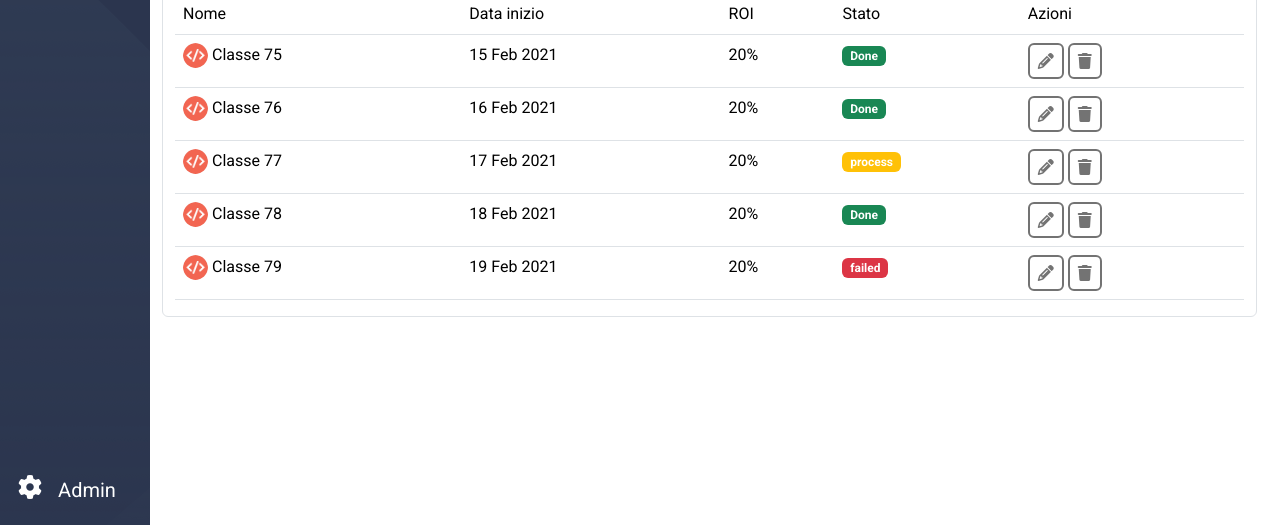
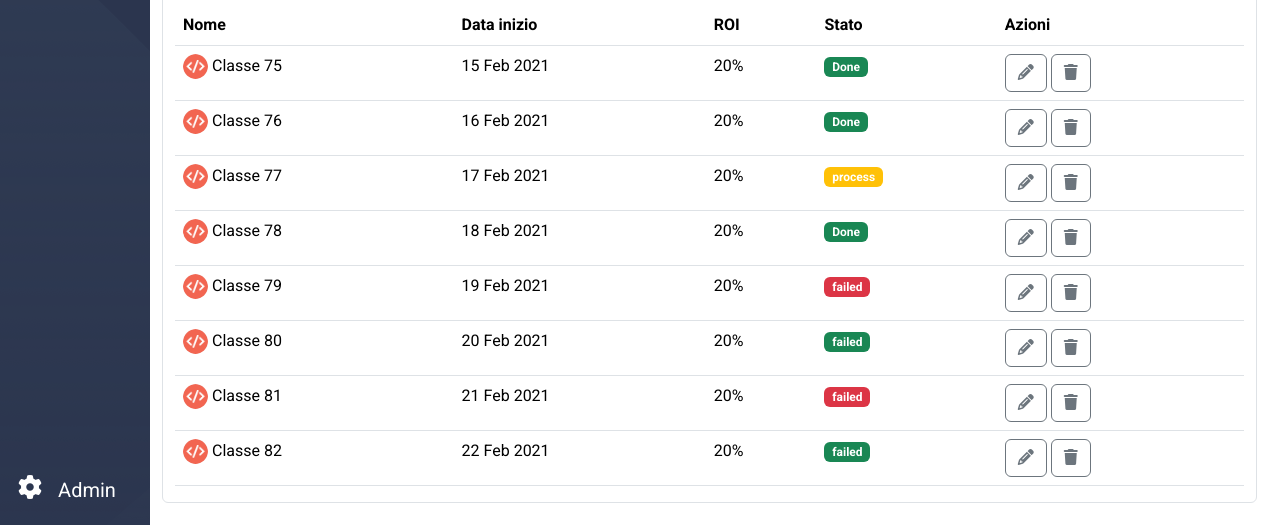
Before and after one commit to JacopoLombardi/html-css-bootstrap-dashboard, a plain HTML site: page index.html in a window 1280 px wide. Shown: the part 275-800 px from the top of the page. Drawn offline with nearby package versions, Linux system fonts and the light colour scheme.

Commit message:
[add] finished table Prossime-Classi

```diff
--- a/css/style.css
+++ b/css/style.css
@@ -144,9 +144,12 @@ img{
    border: 2px solid rgb(115, 115, 115);
 }
 
-
-
-
+#prossime-classi table thead th:nth-child(2),
+#prossime-classi table tbody td:nth-child(2),
+#prossime-classi table thead th:nth-child(3),
+#prossime-classi table tbody td:nth-child(3){
+   display: none;
+}
 
 
 
@@ -180,6 +183,15 @@ img{
    }
 
 
+   /* PROSSIME-CLASSI */
+   /* TABLE */
+   #prossime-classi table thead tr th:nth-child(3),
+   #prossime-classi table tbody tr td:nth-child(3){
+      display: table-cell;
+   }
+
+
+
 
 
 
@@ -190,11 +202,20 @@ img{
 
 
 
+
+
+
+
 @media(min-width:992px){
 
    /* UTILITY PER LE APPARIZIONI SU DESK*/
    ._hidden_mobile_and_tablet{
       display: block !important;
+   }
+
+   #prossime-classi table thead tr th:nth-child(2),
+   #prossime-classi table tbody tr td:nth-child(2){
+      display: table-cell;
    }
 
 
--- a/index.html
+++ b/index.html
@@ -34,7 +34,7 @@
                      <img class="_desk  _hidden_mobile_and_tablet  me-3  d-none" src="img/logo.svg" alt="">
                   </div>
 
-                  <div class="_box_input  d-flex  justify-content-cente">
+                  <div class="_box_input  d-flex  flex-grow-1">
                      <div class="d-flex  align-items-center">
                         <i class="fs-5  fa-solid fa-magnifying-glass"></i>
                      </div>
@@ -127,21 +127,19 @@
             <div class="custom_container  d-flex  justify-content-center">
                <div class="row  d-flex  flex-column  border  rounded-2  w-100">
 
-                  <div class="col  bg-light border-bottom">
-                     <h1 class="fs-2">Prossime classi</h1>
-                  </div>
+                  <h2 class="fs-3  py-2  bg-light  border-bottom">Prossime classi</h2>
 
                   <!-- TABLE -->
                   <div class="col">
-                     <table class="table">
+                     <table class="table table-hover">
                         <!-- T_HEAD -->
                         <thead>
                            <tr>
-                              <th>Nome</th>
-                              <th>Data inizio</th>
-                              <th>ROI</th>
-                              <th>Stato</th>
-                              <th>Azioni</th>
+                              <th><strong>Nome</strong></th>
+                              <th><strong>Data inizio</strong></th>
+                              <th><strong>ROI</strong></th>
+                              <th><strong>Stato</strong></th>
+                              <th><strong>Azioni</strong></th>
                            </tr>
                         </thead>
                         <!-- T_BODY -->
@@ -151,9 +149,9 @@
                               <td>15 Feb 2021</td>
                               <td>20%</td>
                               <td><span class="badge text-bg-success">Done</span></td>
-                              <td class="_icon">
-                                 <i class="fa-solid fa-pencil  rounded-2  p-2"></i>
-                                 <i class="fa-solid fa-trash  rounded-2  p-2"></i>
+                              <td>
+                                 <button type="button" class="btn btn-outline-secondary"><i class="fa-solid fa-pencil"></i></button>
+                                 <button type="button" class="btn btn-outline-secondary"><i class="fa-solid fa-trash"></i></button>
                               </td>
                            </tr>
 
@@ -162,9 +160,9 @@
                               <td>16 Feb 2021</td>
                               <td>20%</td>
                               <td><span class="badge text-bg-success">Done</span></td>
-                              <td class="_icon">
-                                 <i class="fa-solid fa-pencil  rounded-2  p-2"></i>
-                                 <i class="fa-solid fa-trash  rounded-2  p-2"></i>
+                              <td>
+                                 <button type="button" class="btn btn-outline-secondary"><i class="fa-solid fa-pencil"></i></button>
+                                 <button type="button" class="btn btn-outline-secondary"><i class="fa-solid fa-trash"></i></button>
                               </td>
                            </tr>
 
@@ -173,9 +171,9 @@
                               <td>17 Feb 2021</td>
                               <td>20%</td>
                               <td><span class="badge text-bg-warning  text-white">process</span></td>
-                              <td class="_icon">
-                                 <i class="fa-solid fa-pencil  rounded-2  p-2"></i>
-                                 <i class="fa-solid fa-trash  rounded-2  p-2"></i>
+                              <td>
+                                 <button type="button" class="btn btn-outline-secondary"><i class="fa-solid fa-pencil"></i></button>
+                                 <button type="button" class="btn btn-outline-secondary"><i class="fa-solid fa-trash"></i></button>
                               </td>
                            </tr>
 
@@ -184,9 +182,9 @@
                               <td>18 Feb 2021</td>
                               <td>20%</td>
                               <td><span class="badge text-bg-success  text-white">Done</span></td>
-                              <td class="_icon">
-                                 <i class="fa-solid fa-pencil  rounded-2  p-2"></i>
-                                 <i class="fa-solid fa-trash  rounded-2  p-2"></i>
+                              <td>
+                                 <button type="button" class="btn btn-outline-secondary"><i class="fa-solid fa-pencil"></i></button>
+                                 <button type="button" class="btn btn-outline-secondary"><i class="fa-solid fa-trash"></i></button>
                               </td>
                            </tr>
 
@@ -195,12 +193,44 @@
                               <td>19 Feb 2021</td>
                               <td>20%</td>
                               <td><span class="badge text-bg-danger">failed</span></td>
-                              <td class="_icon">
-                                 <i class="fa-solid fa-pencil  rounded-2  p-2"></i>
-                                 <i class="fa-solid fa-trash  rounded-2  p-2"></i>
+                              <td>
+                                 <button type="button" class="btn btn-outline-secondary"><i class="fa-solid fa-pencil"></i></button>
+                                 <button type="button" class="btn btn-outline-secondary"><i class="fa-solid fa-trash"></i></button>
                               </td>
                            </tr>
 
+                           <tr>
+                              <td><img src="img/class-avatar.jpg" alt=""> Classe 80</td>
+                              <td>20 Feb 2021</td>
+                              <td>20%</td>
+                              <td><span class="badge text-bg-success">failed</span></td>
+                              <td>
+                                 <button type="button" class="btn btn-outline-secondary"><i class="fa-solid fa-pencil"></i></button>
+                                 <button type="button" class="btn btn-outline-secondary"><i class="fa-solid fa-trash"></i></button>
+                              </td>
+                           </tr>
+
+                           <tr>
+                              <td><img src="img/class-avatar.jpg" alt=""> Classe 81</td>
+                              <td>21 Feb 2021</td>
+                              <td>20%</td>
+                              <td><span class="badge text-bg-danger">failed</span></td>
+                              <td>
+                                 <button type="button" class="btn btn-outline-secondary"><i class="fa-solid fa-pencil"></i></button>
+                                 <button type="button" class="btn btn-outline-secondary"><i class="fa-solid fa-trash"></i></button>
+                              </td>
+                           </tr>
+
+                           <tr>
+                              <td><img src="img/class-avatar.jpg" alt=""> Classe 82</td>
+                              <td>22 Feb 2021</td>
+                              <td>20%</td>
+                              <td><span class="badge text-bg-success">failed</span></td>
+                              <td>
+                                 <button type="button" class="btn btn-outline-secondary"><i class="fa-solid fa-pencil"></i></button>
+                                 <button type="button" class="btn btn-outline-secondary"><i class="fa-solid fa-trash"></i></button>
+                              </td>
+                           </tr>
                         </tbody>
                      </table>
                   </div>
```
